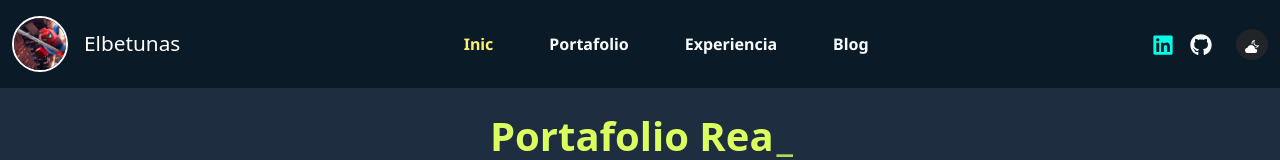
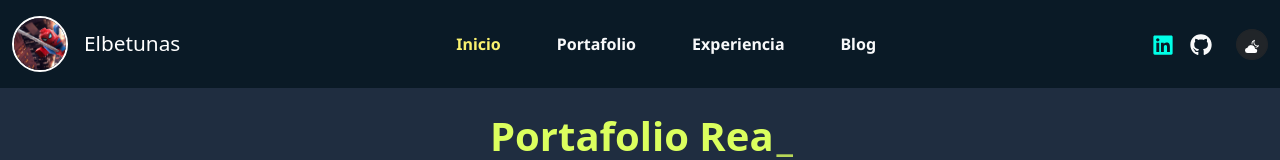
Before and after one commit to RmzGerardo/Elbetunas, a React (Vite) app: page / in a window 1280 px wide. Shown: the top 160 px of the page. Built offline with nearby package versions, Linux system fonts and the light colour scheme; a web font is replaced by a local one.

Commit message:
cambiar texto de enlace de navegación de "Inic" a "Inicio"

```diff
--- a/src/headers/header.jsx
+++ b/src/headers/header.jsx
@@ -49,7 +49,7 @@ export const Header = () => {
                   className="nav-link"
                   href="https://www.linkedin.com/in/elbetunas/"
                 >
-                  Inic
+                  Inicio
                 </a>
               </li>
               <li className="nav-item">
```
